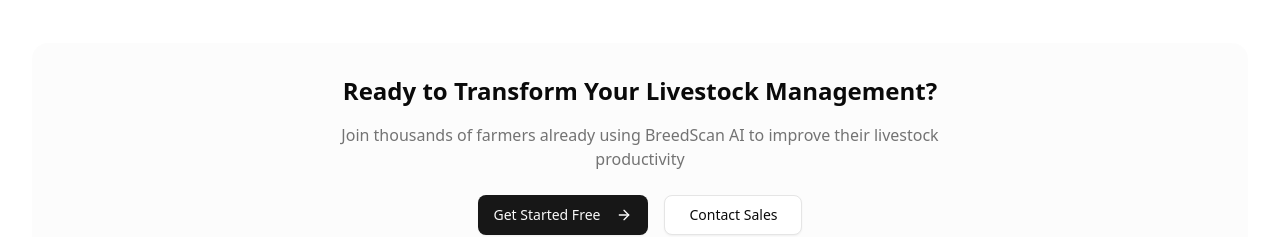
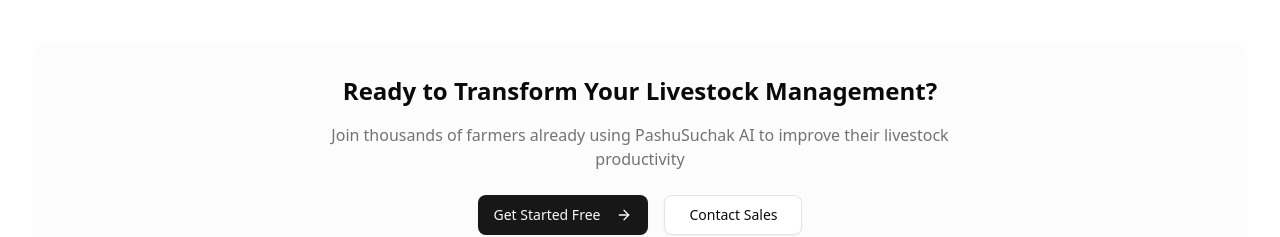
Before and after one commit to umang9369/v0-breed-scan-ai-app, a Next.js app: page / in a window 1280 px wide. Shown: the part 2380-2617 px from the top of the page. Built offline with nearby package versions, Linux system fonts and the light colour scheme.

Commit message:
Update brand mention in features section CTA
cgen-e55149a990da47c7a080ded57d586fbd

```diff
--- a/components/sections/features-section.tsx
+++ b/components/sections/features-section.tsx
@@ -122,7 +122,7 @@ export function FeaturesSection() {
           <div className="bg-muted/30 rounded-2xl p-8">
             <h3 className="text-2xl font-bold text-foreground mb-4">Ready to Transform Your Livestock Management?</h3>
             <p className="text-muted-foreground mb-6 max-w-2xl mx-auto">
-              Join thousands of farmers already using BreedScan AI to improve their livestock productivity
+              Join thousands of farmers already using PashuSuchak AI to improve their livestock productivity
             </p>
             <div className="flex flex-col sm:flex-row gap-4 justify-center">
               <Button size="lg" asChild>
```
